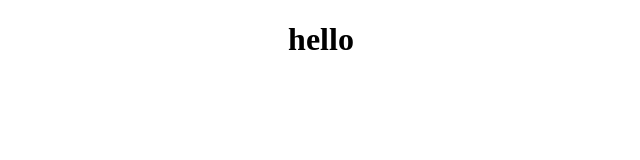
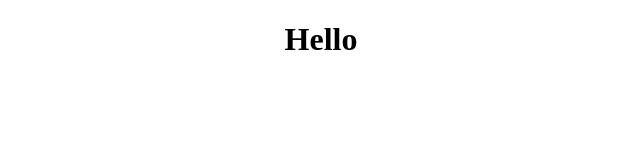
Before and after one commit to annavelarde/HL_Team-Utalk, a React (Vite) app: page / in a window 1280 px wide. Shown: the top 160 px of the page, without its empty margins (319-959 px from the left). Built offline with nearby package versions, Linux system fonts and the light colour scheme.

Commit message:
App cleaned starting

```diff
--- a/src/App.jsx
+++ b/src/App.jsx
@@ -6,7 +6,7 @@ import "./App.css";
 function App() {
 	return (
 		<div className="App">
-			<h1>hello</h1>
+			<h1>Hello</h1>
 		</div>
 	);
 }
```
